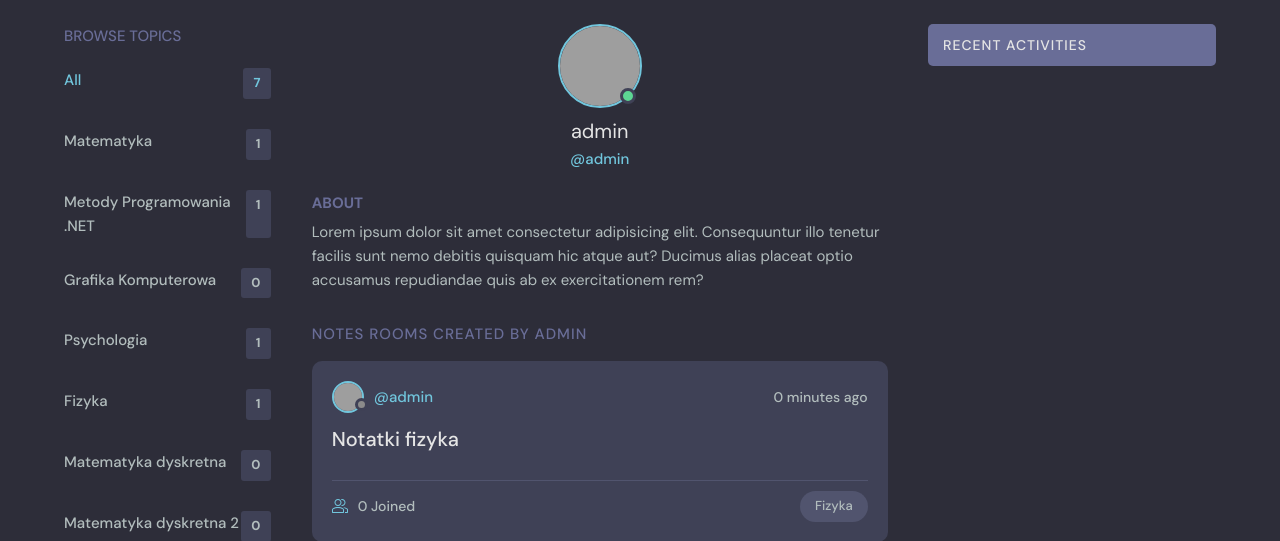
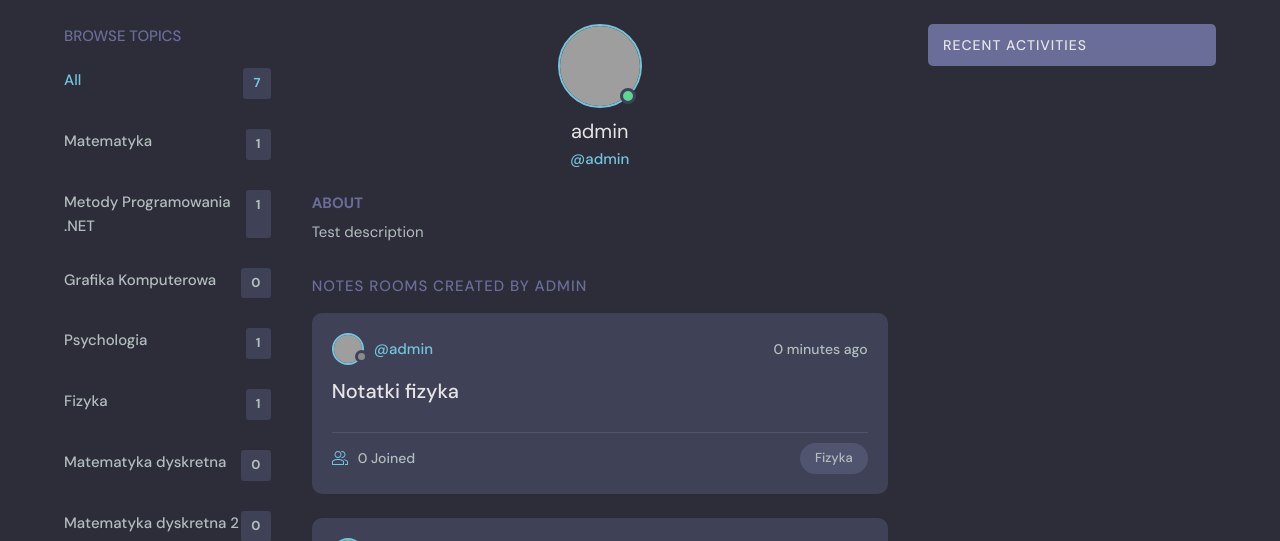
Before and after one commit to Bo1ek/PJF_2_Bolek, a Django app: page /profile/1/ in a window 1280 px wide. Shown: the part 76-617 px from the top of the page. Run offline with Django 5.2, Linux system fonts and the light colour scheme; data comes from the database, SQL or seed files in the repository; both versions use the stored data as it was after the commit; grey boxes are pictures that could not be loaded.

```diff
--- a/Notes/base/templates/base/profile.html
+++ b/Notes/base/templates/base/profile.html
@@ -27,9 +27,7 @@
           <div class="profile__about">
             <h3>About</h3>
             <p>
-              Lorem ipsum dolor sit amet consectetur adipisicing elit. Consequuntur illo tenetur
-              facilis sunt nemo debitis quisquam hic atque aut? Ducimus alias placeat optio
-              accusamus repudiandae quis ab ex exercitationem rem?
+              Test description
             </p>
           </div>
         </div>
```
Also changed, not shown: Notes/base/templates/base/room.html (+3 -5 lines), Notes/db.sqlite3.
